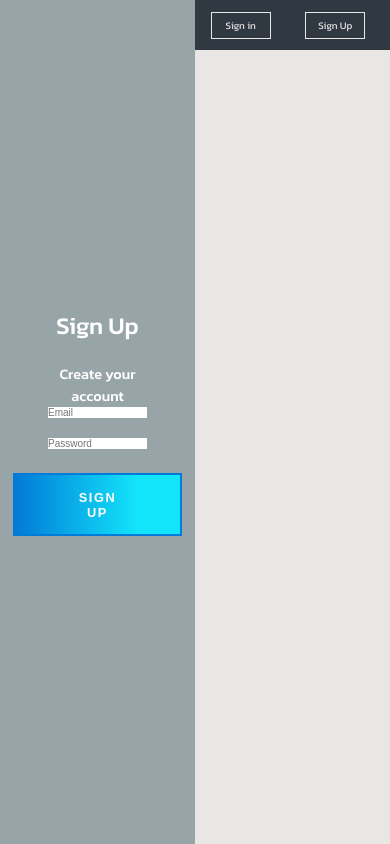
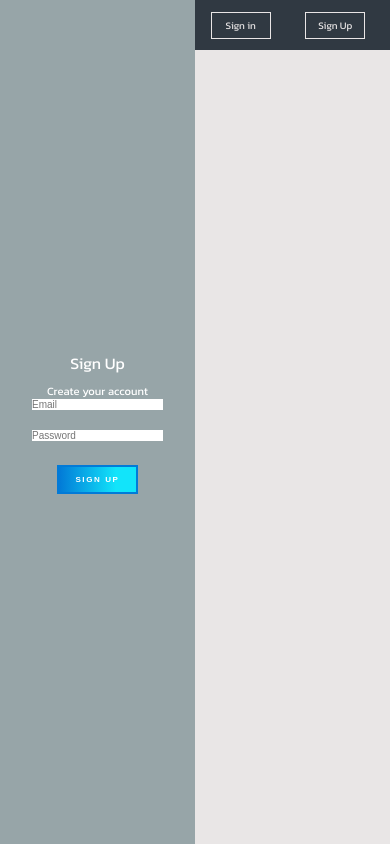
Before and after one commit to RamanSlinka/mern-cloud-disk, a React (Create React App) app: page /registration in a window 390 px wide. Built offline with nearby package versions, Linux system fonts and the light colour scheme; no server answers.

Commit message:
added @media.module styles for Login/Authorization component

```diff
--- a/src/components/authorization/authorization.module.scss
+++ b/src/components/authorization/authorization.module.scss
@@ -1,5 +1,3 @@
-
-
 :root {
   /* COLORS */
   --white: #ffffff;
@@ -13,11 +11,8 @@
   /* SIZES */
   --max-width: 758px;
   --max-height: 420px;
-
   font-size: 16px;
   font-family: Kanit;
-  //        -apple-system, BlinkMacSystemFont, "Segoe UI", Roboto, Oxygen,
-  //Ubuntu, Cantarell, "Open Sans", "Helvetica Neue", sans-serif;
 }
 
 .body {
@@ -38,14 +33,21 @@
   font-weight: 500;
   color: var(--white);
   margin-bottom: 1.25rem;
+  @media screen and (max-width: 400px) {
+    font-size: 1rem;
+    font-weight: 400;
+    margin-bottom: 0.5rem;
+  }
 }
 
 .link {
   color: var(--white);
   font-size: 0.9rem;
   font-weight: 500;
- // margin: 1.5rem 0;
-  text-decoration: none;
+  @media screen and (max-width: 400px) {
+    font-size: 0.7rem;
+    font-weight: 400;
+  }
 }
 
 .container {
@@ -58,6 +60,14 @@
   overflow: hidden;
   position: relative;
   width: 100%;
+  @media screen and (max-width: 750px) {
+    width: 90%;
+    height: 40%;
+  }
+  @media screen and (max-width: 400px) {
+    width: 90%;
+    height: 30%;
+  }
 }
 
 .containerForm {
@@ -167,7 +177,14 @@
   padding: 0.9rem 4rem;
   text-transform: uppercase;
   transition: transform 80ms ease-in;
-
+  @media screen and (max-width: 650px) {
+    padding: 0.5rem 2rem;
+    font-size: 0.6rem;
+  }
+  @media screen and (max-width: 400px) {
+    padding: 0.5rem 1rem;
+    font-size: 0.5rem;
+  }
 }
 
 .btn:hover {
@@ -195,6 +212,9 @@
   padding: 0 3rem;
   height: 100%;
   text-align: center;
+  @media screen and (max-width: 600px) {
+    padding: 0 2rem;
+  }
 }
 
 .input {
```
